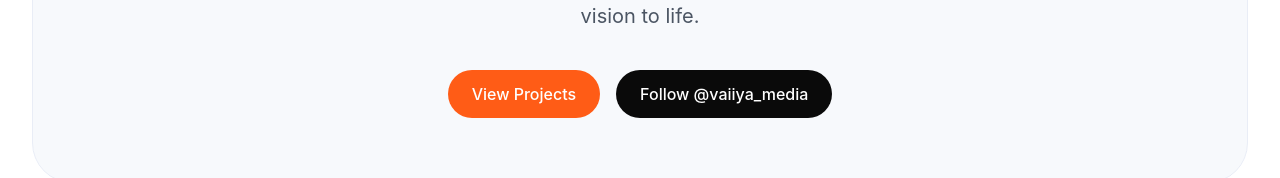
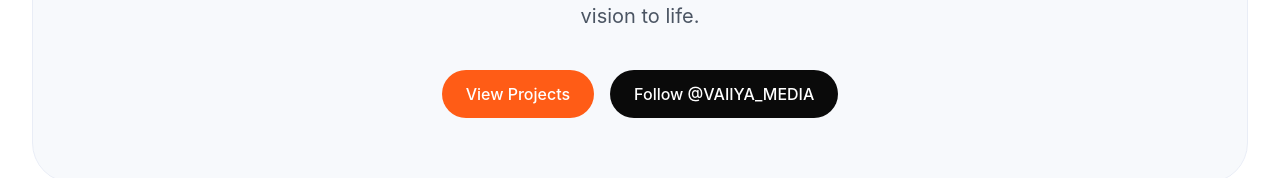
Before and after one commit to VAIIYA/VAIIYA, a Next.js app: page /about in a window 1280 px wide. Shown: the part 2369-2547 px from the top of the page. Built offline with nearby package versions, Linux system fonts and the light colour scheme.

Commit message:
fix: Update X (Twitter) handle casing to VAIIYA_MEDIA across all relevant files.

```diff
--- a/app/about/page.tsx
+++ b/app/about/page.tsx
@@ -150,8 +150,8 @@
                             <Link href="/" className="btn-primary">
                                 View Projects
                             </Link>
-                            <a href="https://x.com/vaiiya_media" target="_blank" rel="noopener noreferrer" className="btn-secondary">
-                                Follow @vaiiya_media
+                            <a href="https://x.com/VAIIYA_MEDIA" target="_blank" rel="noopener noreferrer" className="btn-secondary">
+                                Follow @VAIIYA_MEDIA
                             </a>
                         </div>
                     </div>
--- a/app/projects/memehaus/page.tsx
+++ b/app/projects/memehaus/page.tsx
@@ -32,7 +32,7 @@
                                     <span>Start Minting</span>
                                     <svg className="w-5 h-5" fill="none" stroke="currentColor" viewBox="0 0 24 24"><path strokeLinecap="round" strokeLinejoin="round" strokeWidth={2} d="M13 10V3L4 14h7v7l9-11h-7z" /></svg>
                                 </a>
-                                <a href="https://x.com/vaiiya_media" target="_blank" rel="noopener noreferrer" className="btn-secondary flex items-center justify-center">
+                                <a href="https://x.com/VAIIYA_MEDIA" target="_blank" rel="noopener noreferrer" className="btn-secondary flex items-center justify-center">
                                     Join the Community
                                 </a>
                             </div>
--- a/app/projects/nightstudio/page.tsx
+++ b/app/projects/nightstudio/page.tsx
@@ -26,7 +26,7 @@
                         <a href="https://nightstudio.vercel.app/" target="_blank" rel="noopener noreferrer" className="btn-primary px-10">
                             Explore the Studio
                         </a>
-                        <a href="https://x.com/vaiiya_media" target="_blank" rel="noopener noreferrer" className="btn-secondary px-10">
+                        <a href="https://x.com/VAIIYA_MEDIA" target="_blank" rel="noopener noreferrer" className="btn-secondary px-10">
                             Partner with Us
                         </a>
                     </div>
--- a/app/projects/vynder/page.tsx
+++ b/app/projects/vynder/page.tsx
@@ -23,7 +23,7 @@
                             <a href="https://vynder.vercel.app/" target="_blank" rel="noopener noreferrer" className="px-10 py-5 bg-orange-600 text-white rounded-full font-bold uppercase tracking-widest text-sm hover:bg-orange-500 transition-all shadow-xl shadow-orange-600/20">
                                 Launch PWA
                             </a>
-                            <a href="https://x.com/vaiiya_media" target="_blank" rel="noopener noreferrer" className="px-10 py-5 bg-white/5 text-white rounded-full font-bold uppercase tracking-widest text-sm border border-white/10 hover:bg-white/10 transition-all">
+                            <a href="https://x.com/VAIIYA_MEDIA" target="_blank" rel="noopener noreferrer" className="px-10 py-5 bg-white/5 text-white rounded-full font-bold uppercase tracking-widest text-sm border border-white/10 hover:bg-white/10 transition-all">
                                 The Community
                             </a>
                         </div>
--- a/components/Footer.tsx
+++ b/components/Footer.tsx
@@ -1,7 +1,7 @@
 const socialLinks = [
   {
     name: 'X (Twitter)',
-    url: 'https://x.com/vaiiya_media',
+    url: 'https://x.com/VAIIYA_MEDIA',
     icon: (
       <svg className="w-5 h-5" fill="currentColor" viewBox="0 0 24 24">
         <path d="M18.244 2.25h3.308l-7.227 8.26 8.502 11.24H16.17l-5.214-6.817L4.99 21.75H1.68l7.73-8.835L1.254 2.25H8.08l4.713 6.231zm-1.161 17.52h1.833L7.084 4.126H5.117z" />
--- a/components/Header.tsx
+++ b/components/Header.tsx
@@ -3,7 +3,7 @@
 const socialLinks = [
   {
     name: 'X (Twitter)',
-    url: 'https://x.com/vaiiya_media',
+    url: 'https://x.com/VAIIYA_MEDIA',
     icon: (
       <svg className="w-5 h-5" fill="currentColor" viewBox="0 0 24 24">
         <path d="M18.244 2.25h3.308l-7.227 8.26 8.502 11.24H16.17l-5.214-6.817L4.99 21.75H1.68l7.73-8.835L1.254 2.25H8.08l4.713 6.231zm-1.161 17.52h1.833L7.084 4.126H5.117z" />
```
Also changed, not shown: 1 other file (tests, documents, lock files or other folders).
